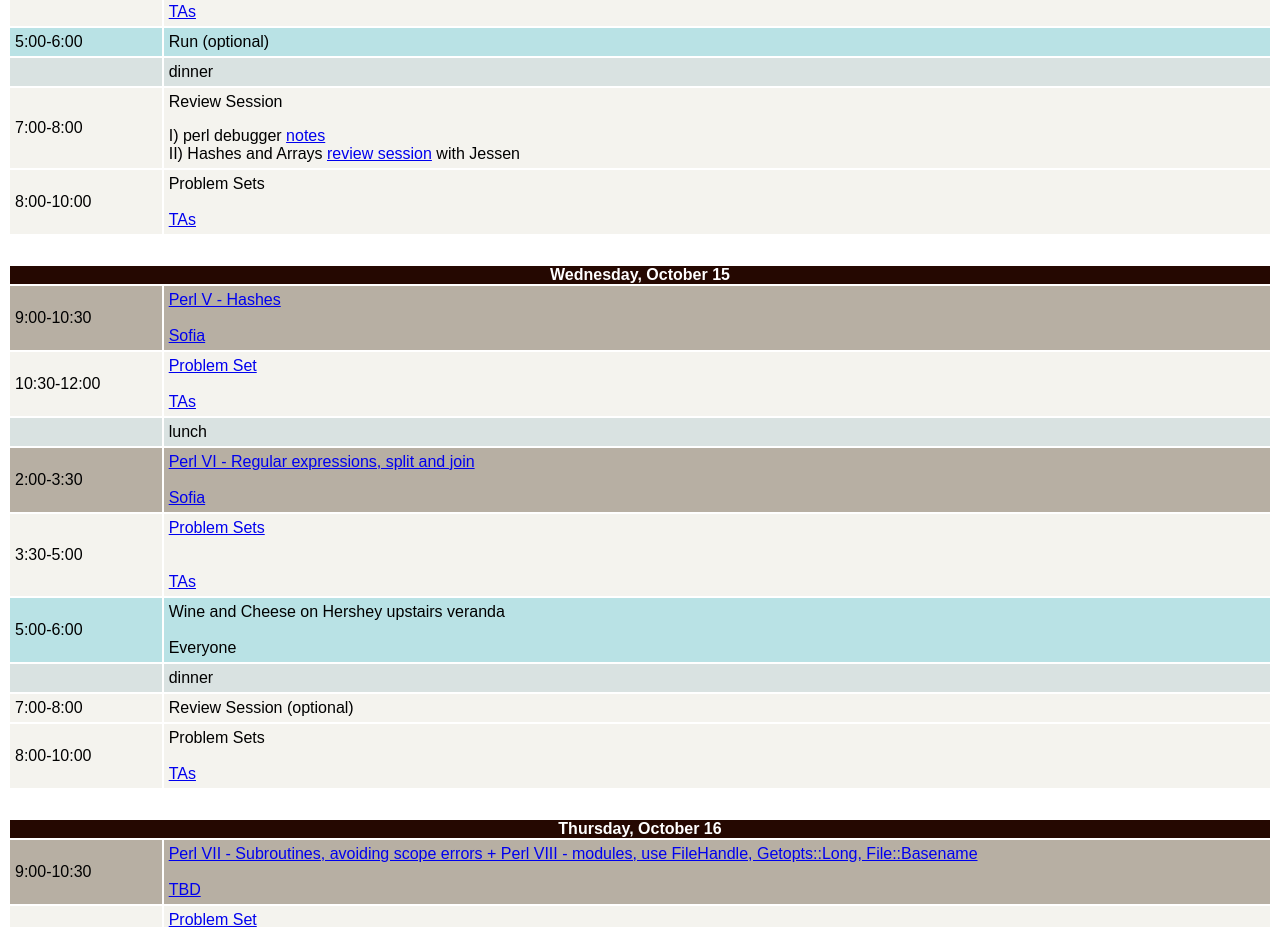
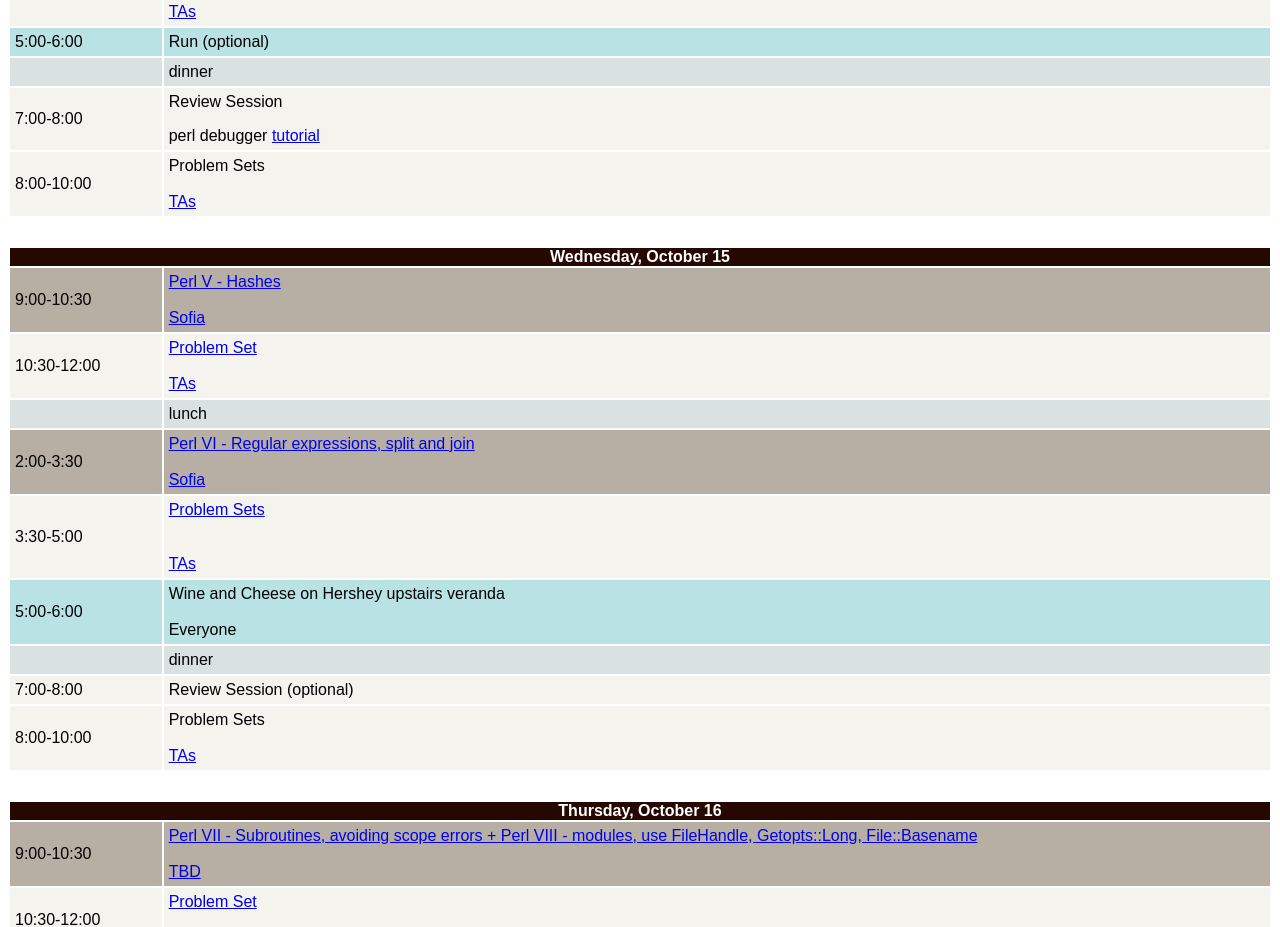
Before and after one commit to srobb1/PFB2014_web, a plain HTML site: page index.html in a window 1280 px wide. Shown: the part 1456-2383 px from the top of the page. Drawn offline with Linux system fonts and the light colour scheme.

Commit message:
updating debugger tutorial link

```diff
--- a/index.html
+++ b/index.html
@@ -198,7 +198,7 @@ Sofia Robb, Ph.D.<br />
 
 <tr class="workshop">
     <td >7:00-8:00</td>
-    <td>Review Session<p>I) perl debugger <a href = "lecture_notes/perl_debugger_session.txt">notes</a><br>II) Hashes and Arrays <a href="lecture_notes/hashes.pdf">review session</a> with Jessen<br />
+    <td>Review Session<p>perl debugger <a href = "review_sessions/Simon_Debugger.key.pdf">tutorial</a><br>
 </tr>
 
 <tr class="workshop">
```
